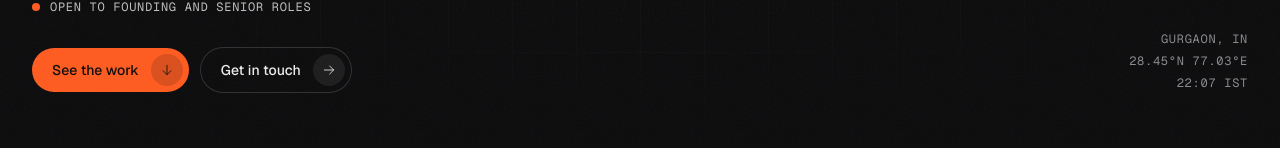
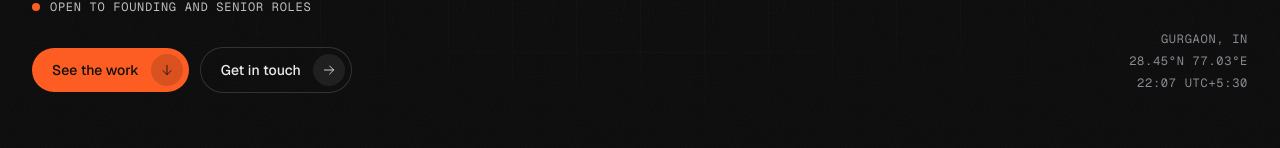
Before and after one commit to LoneWolfXVII/portfolio, a Next.js app: page / in a window 1280 px wide. Shown: the part 652-800 px from the top of the page. Built offline with nearby package versions, Linux system fonts and the light colour scheme.

Commit message:
contact: clearer role line, time in UTC+5:30

```diff
--- a/src/components/local-time.tsx
+++ b/src/components/local-time.tsx
@@ -21,5 +21,5 @@ export function LocalTime() {
 		return () => clearInterval(id);
 	}, []);
 
-	return <time suppressHydrationWarning>{now ?? '--:--'} IST</time>;
+	return <time suppressHydrationWarning>{now ?? '--:--'} UTC+5:30</time>;
 }
--- a/src/components/sections/contact.tsx
+++ b/src/components/sections/contact.tsx
@@ -17,7 +17,7 @@ export function Contact() {
 				{sheets[last - 1].no} · {last} / {last}
 			</span>,
 		],
-		['Roles', 'Founding · Senior'],
+		['Seeking', 'Founding or senior engineer'],
 		['Based', profile.location],
 		['Local time', <LocalTime key="t" />],
 		[
```
